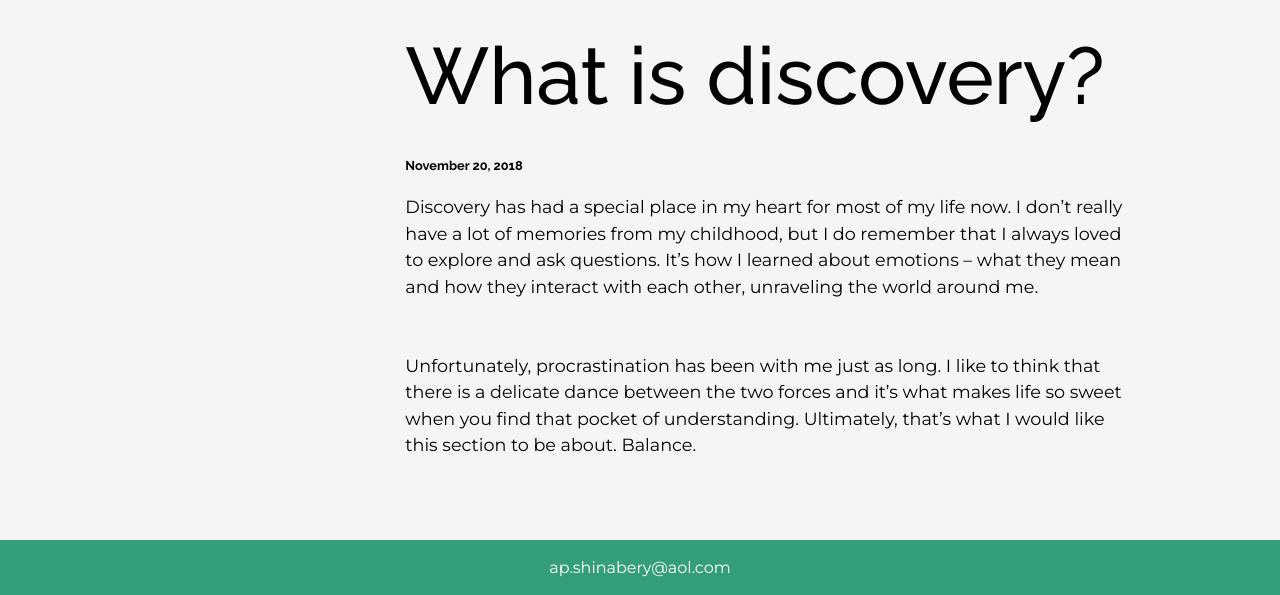
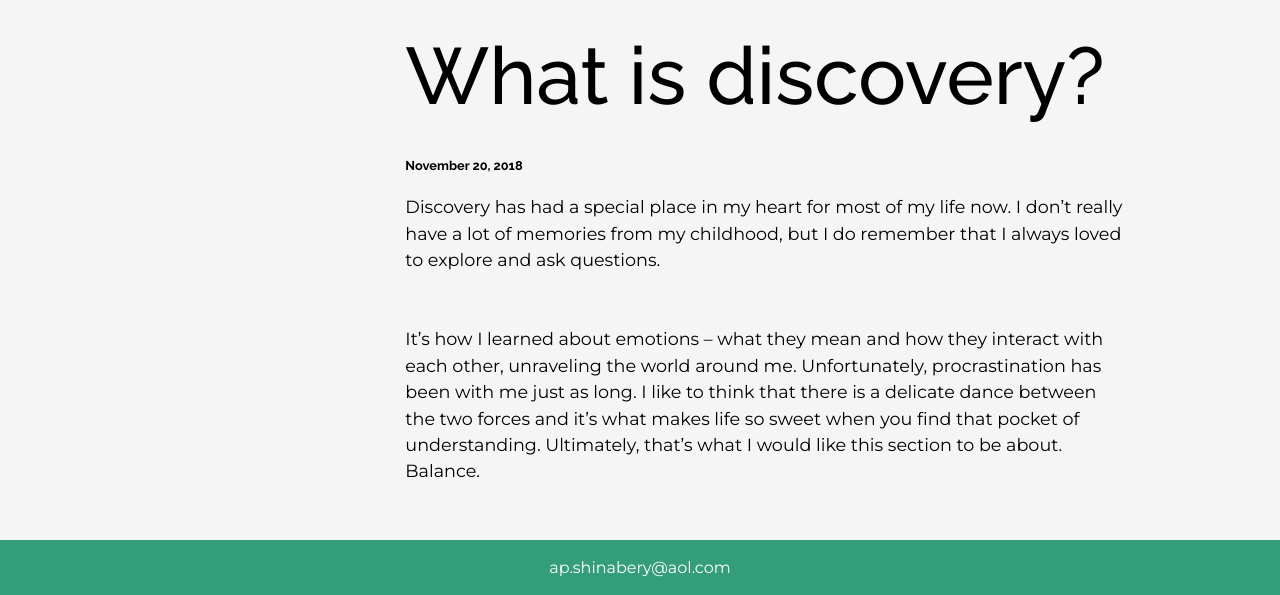
Before and after one commit to abelshinabery/jotted-blog, a Jekyll site: the page built from _posts/2018-11-20-What-is-discovery?.md, in a window 1280 px wide, cut to the strip 305-900 px from the top of the page. Built offline with Jekyll 4.4.1, drawn with Linux system fonts in a browser that asks for light colours.

Commit message:
Shortenned paragraph lengths for preview text of articles on home page

```diff
--- a/_posts/2018-11-20-What-is-discovery?.md
+++ b/_posts/2018-11-20-What-is-discovery?.md
@@ -3,6 +3,6 @@ layout: post
 title: What is discovery?
 ---
 
-Discovery has had a special place in my heart for most of my life now. I don’t really have a lot of memories from my childhood, but I do remember that I always loved to explore and ask questions. It’s how I learned about emotions -- what they mean and how they interact with each other, unraveling the world around me.
+Discovery has had a special place in my heart for most of my life now. I don’t really have a lot of memories from my childhood, but I do remember that I always loved to explore and ask questions.
 
-Unfortunately, procrastination has been with me just as long. I like to think that there is a delicate dance between the two forces and it’s what makes life so sweet when you find that pocket of understanding. Ultimately, that’s what I would like this section to be about. Balance.
+It’s how I learned about emotions -- what they mean and how they interact with each other, unraveling the world around me. Unfortunately, procrastination has been with me just as long. I like to think that there is a delicate dance between the two forces and it’s what makes life so sweet when you find that pocket of understanding. Ultimately, that’s what I would like this section to be about. Balance.
```
Also changed, not shown: _posts/2018-11-07-What-is-design?.md (+3 -1 lines), _posts/2018-11-20-What-is-development?.md (+3 -1 lines).
